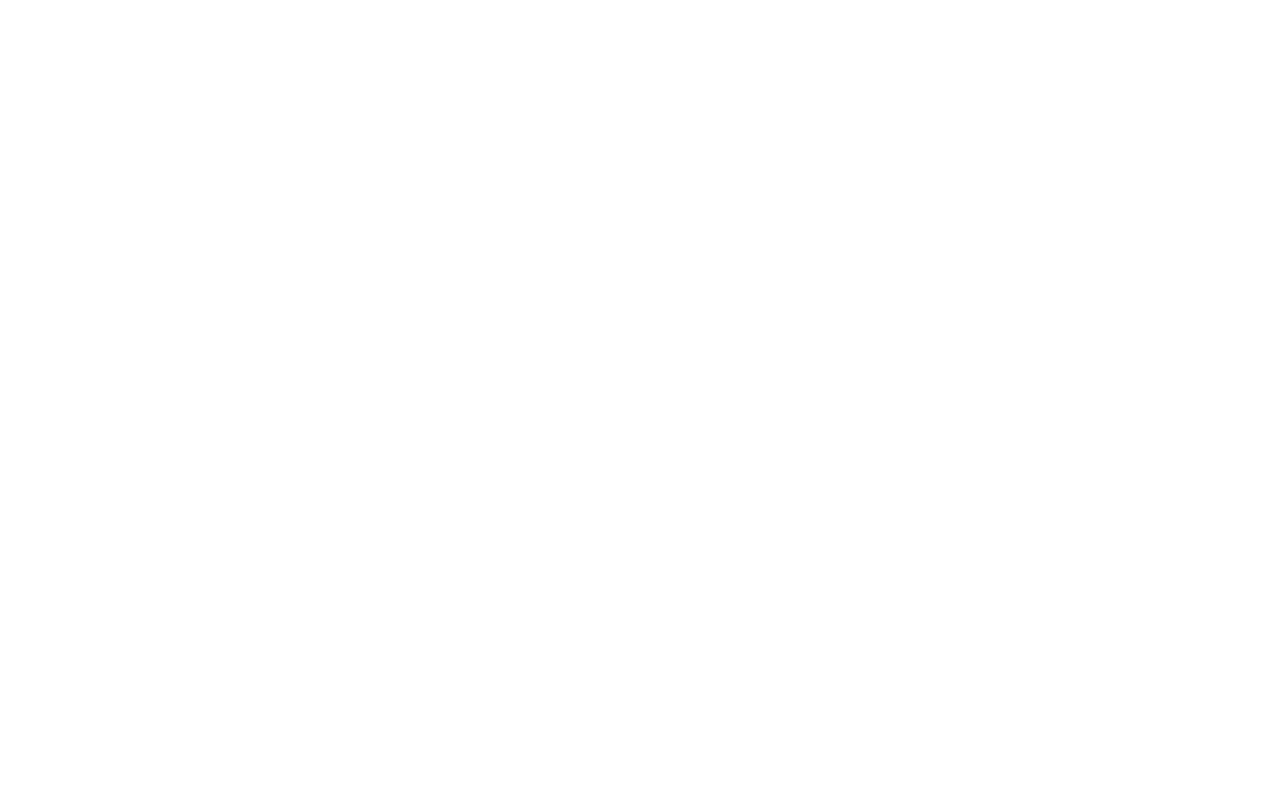
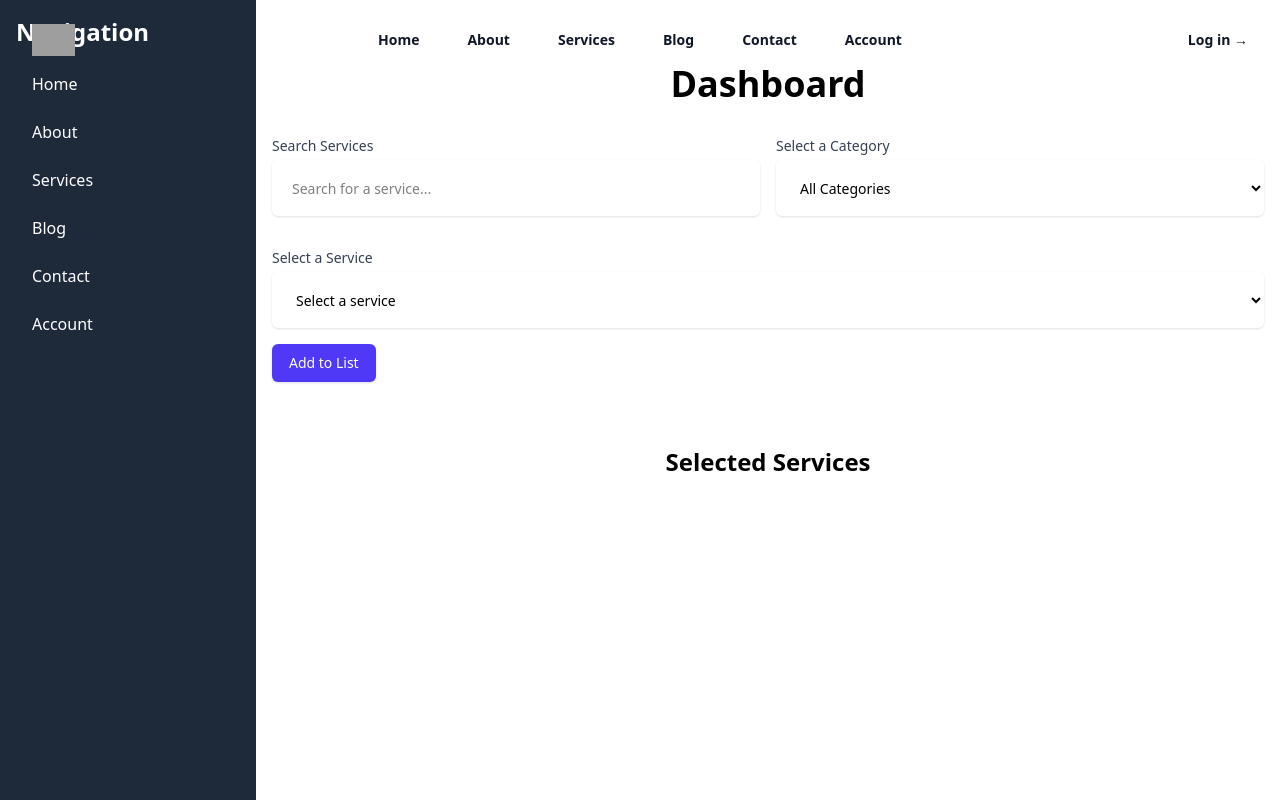
Before and after one commit to praise-cloud/Influence-Guide, a React (Vite) app: page /dashboard in a window 1280 px wide. Before the commit this address had no page. Shown: the top 800 px of the page. Built offline with nearby package versions, Linux system fonts and the light colour scheme; grey boxes are pictures that could not be loaded.

Commit message:
created and modified the Dashboard page

```diff
--- /dev/null
+++ b/src/constant/categories.js
@@ -0,0 +1,14 @@
+const categories = [
+  "Social Media Management",
+  "Content Creation",
+  "Influencer Marketing",
+  "SEO Services",
+  "Email Marketing",
+  "Graphic Design",
+  "Video Production",
+  "Web Development",
+  "Copywriting",
+  "Consulting",
+];
+
+export default categories;
--- a/src/main.jsx
+++ b/src/main.jsx
@@ -12,6 +12,7 @@
 import Checkout from "./pages/Checkout";
 import Login from "./pages/Login";
 import BlogDetail from "./pages/BlogDetail";
+import Dashboard from "./pages/Dashboard";
 
 createRoot(document.getElementById("root")).render(
   <StrictMode>
@@ -27,8 +28,9 @@
           <Route path="checkout" element={<Checkout />} />
           <Route path="login" element={<Login />} />
           <Route path="blog/:id" element={<BlogDetail />} />
+          <Route path="dashboard" element={<Dashboard />} />
         </Route>
       </Routes>
     </Router>
-  </StrictMode>,
+  </StrictMode>
 );
--- a/src/pages/Checkout.jsx
+++ b/src/pages/Checkout.jsx
@@ -1,67 +1,47 @@
-// import React from "react";
+import { useLocation } from "react-router-dom";
 import Navbar from "../components/Navbar";
 import Footer from "../components/Footer";
 
-const orders = [
-  { title: "Content Scheduling", price: 50 },
-  { title: "Post Automation", price: 75 },
-  { title: "Engagement Tracking", price: 100 },
-];
-
 const Checkout = () => {
-  const total = orders.reduce((sum, order) => sum + order.price, 0);
+  const location = useLocation();
+  const selectedServices = location.state?.selectedServices || [];
 
   return (
-    <div>
-      <div className="min-h-screen bg-gray-50 py-12 px-4 sm:px-6 lg:px-8">
-        <div className="max-w-7xl mx-auto mt-20">
-          <h1 className="text-3xl font-bold tracking-tight text-gray-900 sm:text-4xl">
-            Your Orders
-          </h1>
-          <div className="mt-8">
-            <table className="min-w-full bg-white">
-              <thead>
-                <tr>
-                  <th className="py-2 px-4 border-b-2 border-gray-200 bg-gray-100 text-left text-md font-semibold text-gray-600">
-                    Service
-                  </th>
-                  <th className="py-2 px-4 border-b-2 border-gray-200 bg-gray-100 text-right text-md font-semibold text-gray-600">
-                    Price
-                  </th>
-                </tr>
-              </thead>
-              <tbody>
-                {orders.map((order, index) => (
-                  <tr key={index}>
-                    <td className="py-4 px-4 border-b border-gray-200 text-sm text-gray-900">
-                      {order.title}
-                    </td>
-                    <td className="py-4 px-4 border-b border-gray-200 text-right text-sm text-gray-900">
-                      ${order.price}
-                    </td>
-                  </tr>
-                ))}
-              </tbody>
-              <tfoot>
-                <tr>
-                  <td className="py-2 px-4 border-t border-gray-200 text-md font-semibold text-gray-900">
-                    Total
-                  </td>
-                  <td className="py-2 px-4 border-t border-gray-200 text-right text-md font-semibold text-gray-900">
-                    ${total}
-                  </td>
-                </tr>
-              </tfoot>
-            </table>
-            <div className="mt-8 flex justify-end">
-              <button className="rounded-md bg-indigo-600 px-5 py-2.5 text-sm font-semibold text-white shadow-sm hover:bg-indigo-500 focus-visible:outline-2 focus-visible:outline-offset-2 focus-visible:outline-indigo-600">
-                Proceed to Payment
-              </button>
+    <>
+      <Navbar />
+      <div className="container mx-auto px-4 py-16">
+        <h1 className="text-4xl font-bold text-center mb-8">Checkout</h1>
+        <div className="grid grid-cols-1 sm:grid-cols-2 lg:grid-cols-3 gap-8">
+          {selectedServices.map((service) => (
+            <div
+              key={service.title}
+              className="bg-white rounded-lg shadow-lg p-6"
+            >
+              <h3 className="text-lg font-medium text-gray-900">
+                {service.title}
+              </h3>
+              <p className="mt-4 text-base text-gray-600">
+                {service.description}
+              </p>
             </div>
-          </div>
+          ))}
+        </div>
+        <div className="mt-16 text-center">
+          <h2 className="text-2xl font-bold mb-4">Payment Instructions</h2>
+          <p className="text-lg text-gray-600">
+            Please make a payment to the following account number:
+          </p>
+          <p className="text-xl font-bold text-gray-900 mt-2">
+            Account Number: 1234567890
+          </p>
+          <p className="text-lg text-gray-600 mt-4">
+            Once the payment is made, please send the payment confirmation to
+            our email: payments@yourcompany.com
+          </p>
         </div>
       </div>
-    </div>
+      <Footer />
+    </>
   );
 };
 
--- /dev/null
+++ b/src/pages/Dashboard.jsx
@@ -0,0 +1,192 @@
+import { useState } from "react";
+import { Link } from "react-router-dom";
+import { homeServices } from "../constant/services";
+import Footer from "../components/Footer";
+
+const Dashboard = () => {
+  const [selectedServices, setSelectedServices] = useState([]);
+  const [selectedService, setSelectedService] = useState("");
+  const [searchTerm, setSearchTerm] = useState("");
+  const [selectedCategory, setSelectedCategory] = useState("");
+
+  const handleAddService = () => {
+    const service = homeServices.find((s) => s.title === selectedService);
+    if (service && !selectedServices.includes(service)) {
+      setSelectedServices((prevSelectedServices) => [
+        ...prevSelectedServices,
+        service,
+      ]);
+    }
+  };
+
+  const handleRemoveService = (service) => {
+    setSelectedServices((prevSelectedServices) =>
+      prevSelectedServices.filter((s) => s.title !== service.title)
+    );
+  };
+
+  const handleCheckout = () => {
+    // Navigate to the checkout page with the selected services
+    // This can be done using a router or any state management solution
+  };
+
+  const filteredServices = homeServices.filter(
+    (service) =>
+      service.title.toLowerCase().includes(searchTerm.toLowerCase()) &&
+      (selectedCategory ? service.category === selectedCategory : true)
+  );
+
+  return (
+    <>
+      <div className="flex">
+        {/* Sidebar */}
+        <div className="w-64 bg-gray-800 text-white min-h-screen p-4">
+          <h2 className="text-2xl font-bold mb-4">Navigation</h2>
+          <ul className="space-y-2">
+            <li>
+              <Link to="/" className="block py-2 px-4 rounded hover:bg-gray-700">
+                Home
+              </Link>
+            </li>
+            <li>
+              <Link to="/about" className="block py-2 px-4 rounded hover:bg-gray-700">
+                About
+              </Link>
+            </li>
+            <li>
+              <Link to="/services" className="block py-2 px-4 rounded hover:bg-gray-700">
+                Services
+              </Link>
+            </li>
+            <li>
+              <Link to="/blog" className="block py-2 px-4 rounded hover:bg-gray-700">
+                Blog
+              </Link>
+            </li>
+            <li>
+              <Link to="/contact" className="block py-2 px-4 rounded hover:bg-gray-700">
+                Contact
+              </Link>
+            </li>
+            <li>
+              <Link to="/account" className="block py-2 px-4 rounded hover:bg-gray-700">
+                Account
+              </Link>
+            </li>
+          </ul>
+        </div>
+
+        {/* Main Content */}
+        <div className="flex-1 container mx-auto px-4 py-16">
+          <h1 className="text-4xl font-bold text-center mb-8">Dashboard</h1>
+          <div className="flex space-x-4 mb-8">
+            <div className="flex-1">
+              <label
+                htmlFor="search"
+                className="block text-sm font-medium text-gray-700"
+              >
+                Search Services
+              </label>
+              <input
+                type="text"
+                id="search"
+                name="search"
+                value={searchTerm}
+                onChange={(e) => setSearchTerm(e.target.value)}
+                className="mt-1 block w-full h-14 rounded-md border-gray-300 shadow-sm focus:border-indigo-500 focus:ring-indigo-500 sm:text-sm px-5"
+                placeholder="Search for a service..."
+              />
+            </div>
+            <div className="flex-1">
+              <label
+                htmlFor="category"
+                className="block text-sm font-medium text-gray-700"
+              >
+                Select a Category
+              </label>
+              <select
+                id="category"
+                name="category"
+                value={selectedCategory}
+                onChange={(e) => setSelectedCategory(e.target.value)}
+                className="mt-1 block w-full h-14 rounded-md border-gray-300 shadow-sm focus:border-indigo-500 focus:ring-indigo-500 sm:text-sm px-5"
+              >
+                <option value="">All Categories</option>
+                <option value="Category 1">Category 1</option>
+                <option value="Category 2">Category 2</option>
+                <option value="Category 3">Category 3</option>
+              </select>
+            </div>
+          </div>
+          <div className="mb-8">
+            <label
+              htmlFor="services"
+              className="block text-sm font-medium text-gray-700"
+            >
+              Select a Service
+            </label>
+            <select
+              id="services"
+              name="services"
+              value={selectedService}
+              onChange={(e) => setSelectedService(e.target.value)}
+              className="mt-1 block w-full h-14 rounded-md border-gray-300 shadow-sm focus:border-indigo-500 focus:ring-indigo-500 sm:text-sm px-5"
+            >
+              <option value="">Select a service</option>
+              {filteredServices.map((service) => (
+                <option key={service.title} value={service.title}>
+                  {service.title}
+                </option>
+              ))}
+            </select>
+            <button
+              onClick={handleAddService}
+              className="mt-4 inline-flex items-center justify-center rounded-md border border-transparent bg-indigo-600 px-4 py-2 text-sm font-medium text-white shadow-sm hover:bg-indigo-700 focus:outline-none focus:ring-2 focus:ring-indigo-500 focus:ring-offset-2"
+            >
+              Add to List
+            </button>
+          </div>
+          <div className="mt-16">
+            <h2 className="text-2xl font-bold text-center mb-4">
+              Selected Services
+            </h2>
+            <div className="grid grid-cols-1 sm:grid-cols-2 lg:grid-cols-3 gap-8">
+              {selectedServices.map((service) => (
+                <div
+                  key={service.title}
+                  className="bg-white rounded-lg shadow-lg p-6"
+                >
+                  <h3 className="text-lg font-medium text-gray-900">
+                    {service.title}
+                  </h3>
+                  <p className="mt-4 text-base text-gray-600">
+                    {service.description}
+                  </p>
+                  <button
+                    onClick={() => handleRemoveService(service)}
+                    className="mt-4 inline-flex items-center justify-center rounded-md border border-transparent bg-red-600 px-4 py-2 text-sm font-medium text-white shadow-sm hover:bg-red-700 focus:outline-none focus:ring-2 focus:ring-red-500 focus:ring-offset-2"
+                  >
+                    Remove
+                  </button>
+                </div>
+              ))}
+            </div>
+            {selectedServices.length > 0 && (
+              <div className="mt-10 text-center">
+                <button
+                  onClick={handleCheckout}
+                  className="inline-flex items-center justify-center rounded-md border border-transparent bg-indigo-600 px-4 py-2 text-sm font-medium text-white shadow-sm hover:bg-indigo-700 focus:outline-none focus:ring-2 focus:ring-indigo-500 focus:ring-offset-2"
+                >
+                  Proceed to Checkout
+                </button>
+              </div>
+            )}
+          </div>
+        </div>
+      </div>
+      <Footer />
+    </>
+  );
+};
+
+export default Dashboard;
```
Also changed, not shown: src/pages/Blog.jsx (+15 -18 lines).
